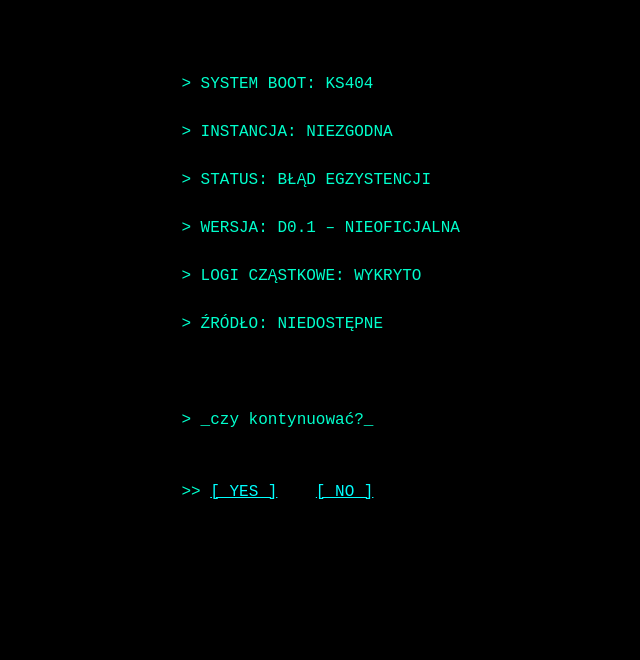
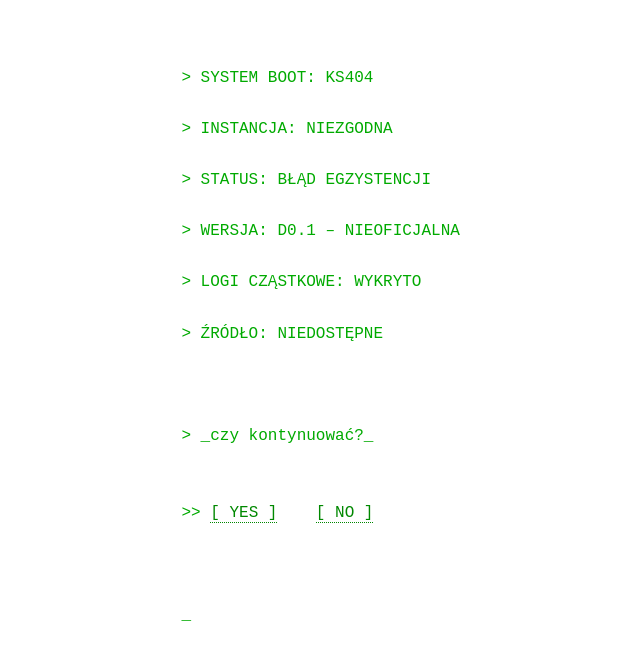
Before and after one commit to kamilowany/KS-404, a plain HTML site: page index.html in a window 1280 px wide. Shown: the whole page, without its empty margins (97-737 px from the left). Drawn offline with Linux system fonts and the light colour scheme.

Commit message:
Update style.css

```diff
--- a/style.css
+++ b/style.css
@@ -1,10 +1,22 @@
 body {
-  background-color: #000000;
-  color: #00ffcc;
+  background-color: #ffffff; /* biały ekran */
+  color: #00aa00; /* klasyczna zieleń terminalowa */
   font-family: 'Courier New', Courier, monospace;
   font-size: 16px;
-  line-height: 1.5;
+  line-height: 1.6;
   padding: 40px;
+  margin: 0;
+}
+
+a {
+  color: #008800;
+  text-decoration: none;
+  border-bottom: 1px dotted #008800;
+}
+
+a:hover {
+  color: #005500;
+  border-bottom: 1px solid #005500;
 }
 
 .terminal {
@@ -12,23 +24,3 @@ body {
   margin: 0 auto;
   white-space: pre-wrap;
 }
-
-.blink {
-  animation: blink 1s step-start infinite;
-}
-
-@keyframes blink {
-  50% {
-    opacity: 0;
-  }
-}
-
-a {
-  color: #00ffff;
-  text-decoration: underline;
-  cursor: pointer;
-}
-
-a:hover {
-  color: #ffffff;
-}
```
